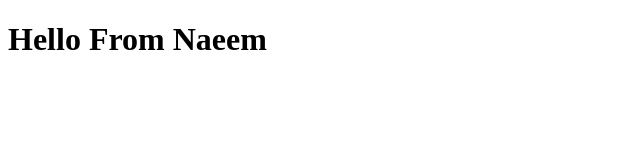
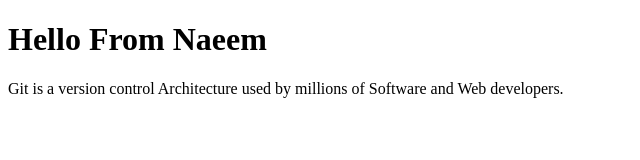
Before and after one commit to naeemrind/git-test, a plain HTML site: page index.html in a window 1280 px wide. Shown: the whole page, without its empty margins (0-640 px from the left). Drawn offline with Linux system fonts and the light colour scheme.

Commit message:
New paragraph added

```diff
--- a/index.html
+++ b/index.html
@@ -7,5 +7,7 @@
 </head>
 <body>
     <h1>Hello From Naeem</h1>
+    <p>Git is a version control Architecture used by millions of Software and Web developers.</p>
+
 </body>
 </html>
```
